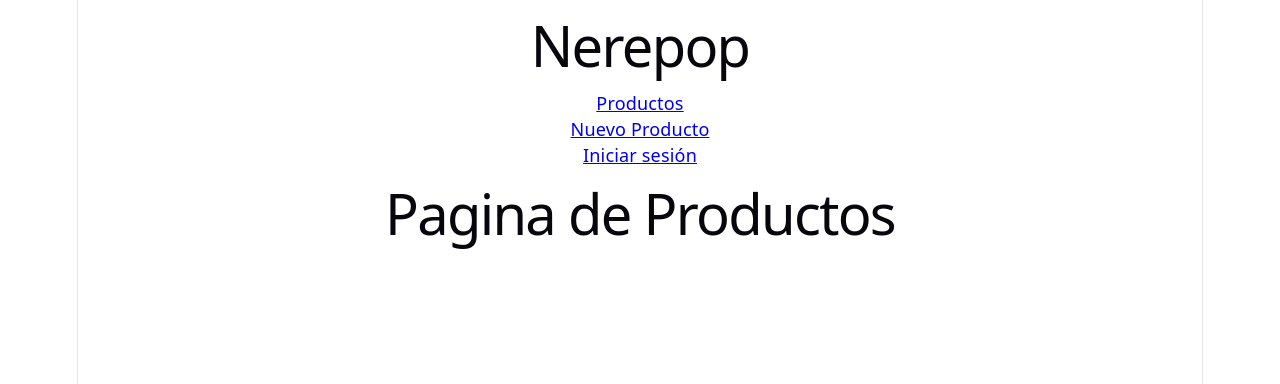
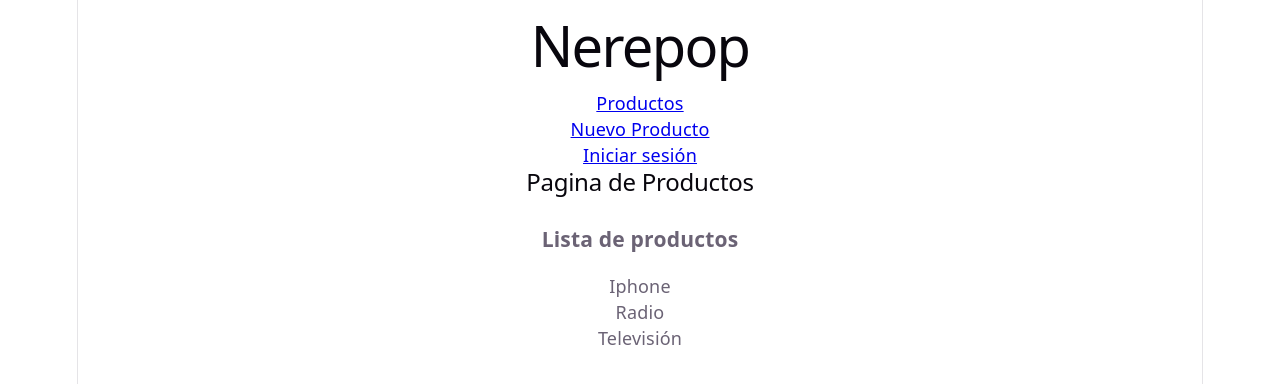
Before and after one commit to Nerealofe/practica-fundamentos-react, a React (Vite) app: page /products in a window 1280 px wide. Shown: the top 384 px of the page. Built offline with nearby package versions, Linux system fonts and the light colour scheme.

Commit message:
Add render products list

```diff
--- /dev/null
+++ b/src/features/products/components/product-card.tsx
@@ -0,0 +1,6 @@
+type ProductCardProps = {
+  producto: string;
+};
+export function ProductCard(props: ProductCardProps) {
+  return <div>{props.producto}</div>;
+}
--- /dev/null
+++ b/src/features/products/components/products-list.tsx
@@ -0,0 +1,13 @@
+import { ProductCard } from "./product-card";
+
+export function ProductsList() {
+  const products = ["Iphone", "Radio", "Televisión"];
+  return (
+    <>
+      <h3>Lista de productos </h3>
+      {products.map((product) => (
+        <ProductCard producto={product} />
+      ))}
+    </>
+  );
+}
--- a/src/features/products/products-page.tsx
+++ b/src/features/products/products-page.tsx
@@ -1,3 +1,10 @@
+import { ProductsList } from "./components/products-list";
+
 export function ProductsPage() {
-  return <h1>Pagina de Productos</h1>;
+  return (
+    <>
+      <h2>Pagina de Productos</h2>
+      <ProductsList />
+    </>
+  );
 }
```
